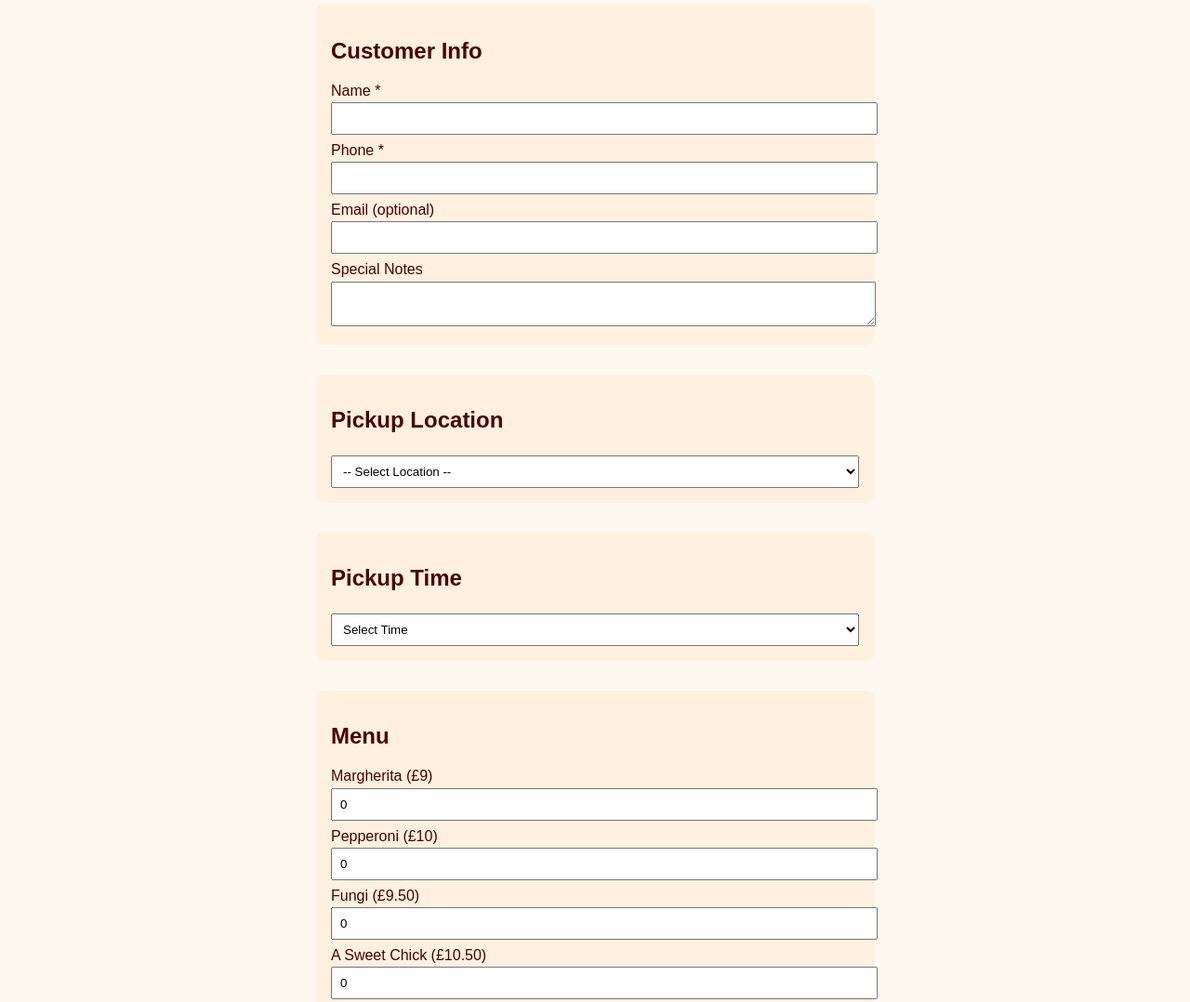
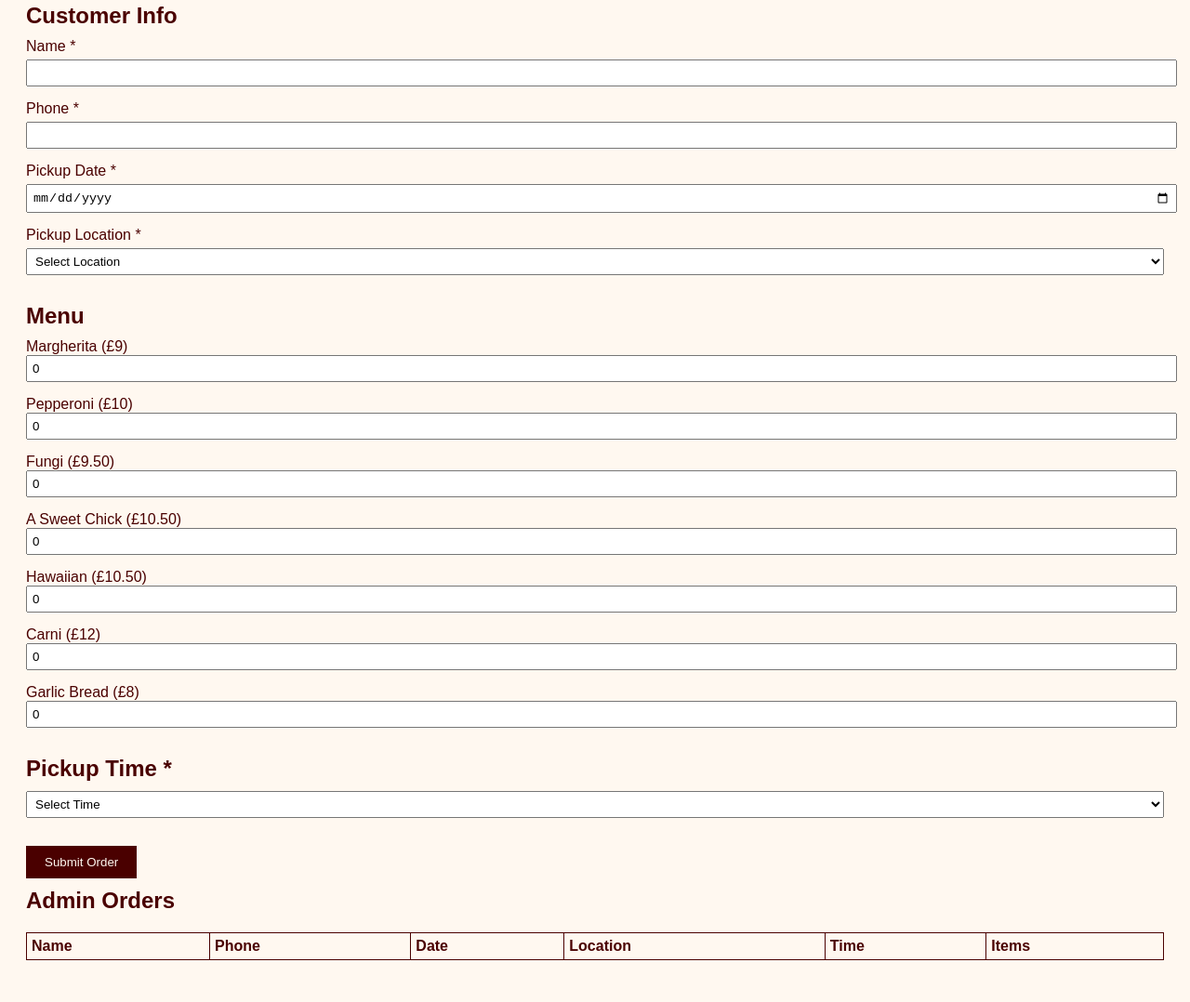
Before and after one commit to EccentricPizza/Tester, a plain HTML site: page index.html in a window 1280 px wide. Shown: the part 112-1190 px from the top of the page at 93% size. Drawn offline with Linux system fonts and the light colour scheme.

Commit message:
Update index.html
Trying to fix submit button

```diff
--- a/index.html
+++ b/index.html
@@ -3,52 +3,44 @@
 <head>
 <meta charset="UTF-8">
 <meta name="viewport" content="width=device-width, initial-scale=1.0">
-<title>Eccentric Pizza Pre-Order</title>
+<title>Eccentric Pizza Pre-Orders</title>
 <style>
-    body { font-family: Arial, sans-serif; background-color: #fff8f0; color: #4a0000; margin:0; padding:0; }
-    header { background-color: #4a0000; color: #fff8f0; padding: 1rem; text-align: center; }
-    h1 { margin:0; }
-    main { padding: 1rem; max-width: 600px; margin:auto; }
-    label { display:block; margin-top: 0.5rem; }
-    input, select, textarea { width: 100%; padding: 0.5rem; margin-top:0.2rem; }
-    button { background-color: #4a0000; color: #fff8f0; border: none; padding: 1rem; margin-top: 1rem; width: 100%; font-size: 1rem; cursor: pointer; }
-    button:hover { opacity:0.9; }
-    .section { margin-top: 2rem; padding: 1rem; background-color: #fff0e0; border-radius: 8px; }
-    .admin-section { margin-top:2rem; background-color:#ffe0e0; padding:1rem; border-radius:8px;}
-    table { width:100%; border-collapse: collapse; margin-top:1rem;}
-    th, td { border:1px solid #4a0000; padding:0.5rem; text-align:left; }
+    body { font-family: Arial, sans-serif; background-color: #fff8f0; color: #4a0000; padding: 20px; }
+    header { background-color: #4a0000; color: #fff8f0; padding: 10px; text-align: center; }
+    h1, h2 { margin: 10px 0; }
+    .section { margin-bottom: 20px; }
+    label { display: block; margin: 5px 0; }
+    input[type="number"], input[type="text"], input[type="date"], select { width: 100%; padding: 5px; margin-bottom: 10px; }
+    button { background-color: #4a0000; color: #fff8f0; padding: 10px 20px; border: none; cursor: pointer; }
+    button:hover { background-color: #a00000; }
+    table { width: 100%; border-collapse: collapse; margin-top: 20px; }
+    th, td { border: 1px solid #4a0000; padding: 5px; text-align: left; }
 </style>
 </head>
 <body>
+
 <header>
     <h1>Eccentric Pizza Pre-Orders</h1>
 </header>
-<main>
-<form id="orderForm">
+
 <div class="section">
     <h2>Customer Info</h2>
+    <form id="orderForm">
         <label for="name">Name *</label>
         <input type="text" id="name" required>
+
         <label for="phone">Phone *</label>
         <input type="text" id="phone" required>
-        <label for="email">Email (optional)</label>
-        <input type="email" id="email">
-        <label for="notes">Special Notes</label>
-        <textarea id="notes" rows="2"></textarea>
-    </div>
 
-    <div class="section">
-        <h2>Pickup Location</h2>
-        <select id="location" required onchange="updateTimes()">
-            <option value="">-- Select Location --</option>
+        <label for="orderDate">Pickup Date *</label>
+        <input type="date" id="orderDate" required>
+
+        <label for="location">Pickup Location *</label>
+        <select id="location" required>
+            <option value="">Select Location</option>
             <option value="Permanent">Eccentric Limavady, Connell Street</option>
-            <option value="Popup">Pop-Up Event</option>
         </select>
-    </div>
-
-    <div class="section">
-        <h2>Pickup Time</h2>
-        <select id="pickupTime" required></select>
+    </form>
 </div>
 
 <div class="section">
@@ -56,36 +48,40 @@
     <label>Margherita (£9) <input type="number" min="0" value="0" id="margherita"></label>
     <label>Pepperoni (£10) <input type="number" min="0" value="0" id="pepperoni"></label>
     <label>Fungi (£9.50) <input type="number" min="0" value="0" id="fungi"></label>
-        <label>A Sweet Chick (£10.50) <input type="number" min="0" value="0" id="sweetchick"></label>
+    <label>A Sweet Chick (£10.50) <input type="number" min="0" value="0" id="sweetChick"></label>
     <label>Hawaiian (£10.50) <input type="number" min="0" value="0" id="hawaiian"></label>
     <label>Carni (£12) <input type="number" min="0" value="0" id="carni"></label>
-        <label>Garlic Bread (£8) <input type="number" min="0" value="0" id="garlicbread"></label>
+    <label>Garlic Bread (£8) <input type="number" min="0" value="0" id="garlicBread"></label>
 </div>
 
-    <button type="submit">Submit Order</button>
-</form>
+<div class="section">
+    <h2>Pickup Time *</h2>
+    <select id="pickupTime" required>
+        <option value="">Select Time</option>
+    </select>
+</div>
 
-<div class="admin-section">
-    <h2>Admin Orders (Latest)</h2>
-    <table id="adminTable">
+<button type="submit" form="orderForm">Submit Order</button>
+
+<div class="section">
+    <h2>Admin Orders</h2>
+    <table>
         <thead>
             <tr>
-                <th>Timestamp</th>
                 <th>Name</th>
                 <th>Phone</th>
-                <th>Email</th>
+                <th>Date</th>
                 <th>Location</th>
-                <th>Pickup Time</th>
-                <th>Order</th>
-                <th>Notes</th>
+                <th>Time</th>
+                <th>Items</th>
             </tr>
         </thead>
-        <tbody></tbody>
+        <tbody id="adminTableBody"></tbody>
     </table>
 </div>
 
 <script>
-// Menu items and their prices
+// Menu items and prices
 const menuItems = [
     { id: "margherita", name: "Margherita", price: 9 },
     { id: "pepperoni", name: "Pepperoni", price: 10 },
@@ -96,7 +92,7 @@ const menuItems = [
     { id: "garlicBread", name: "Garlic Bread", price: 8 }
 ];
 
-// Timeslots generation (every 10 mins from 16:00-20:30, excluding 16:00 and 21:00)
+// Generate timeslots (every 10 mins from 16:00-20:30, excluding 16:00 and 21:00)
 function generateTimes(start, end, intervalMinutes){
     let times = [];
     let [sh, sm] = start.split(":").map(Number);
@@ -114,12 +110,12 @@ function generateTimes(start, end, intervalMinutes){
     return times;
 }
 
-// Populate pickup times based on location
 const pickupTimes = generateTimes("16:00","20:30",10);
 const pickupSelect = document.getElementById("pickupTime");
 
-function updateTimes() {
-    pickupSelect.innerHTML = '<option value="">Select Time</option>'; // reset
+// Populate times
+function updateTimes(){
+    pickupSelect.innerHTML = '<option value="">Select Time</option>';
     pickupTimes.forEach(time => {
         let opt = document.createElement("option");
         opt.value = time;
@@ -127,11 +123,8 @@ function updateTimes() {
         pickupSelect.appendChild(opt);
     });
 }
-
-// Initialize times
 updateTimes();
 
-// Orders storage
 let orders = [];
 
 // Submit order
@@ -144,9 +137,11 @@ document.getElementById("orderForm").addEventListener("submit", function(e){
         date: document.getElementById("orderDate").value,
         location: document.getElementById("location").value,
         time: pickupSelect.value,
-        items: menuItems.map(item => {
-            return { name: item.name, quantity: Number(document.getElementById(item.id).value), price: item.price };
-        }).filter(i => i.quantity > 0)
+        items: menuItems.map(item => ({
+            name: item.name,
+            quantity: Number(document.getElementById(item.id).value),
+            price: item.price
+        })).filter(i => i.quantity > 0)
     };
 
     if(!order.time || !order.date || !order.location || !order.items.length){
@@ -157,7 +152,7 @@ document.getElementById("orderForm").addEventListener("submit", function(e){
     orders.push(order);
     displayOrders();
 
-    // Remove chosen timeslot
+    // Remove selected timeslot
     let selectedIndex = pickupSelect.selectedIndex;
     if(selectedIndex > 0){
         pickupSelect.remove(selectedIndex);
```
Lines whose indentation alone changed are shown as unchanged.
